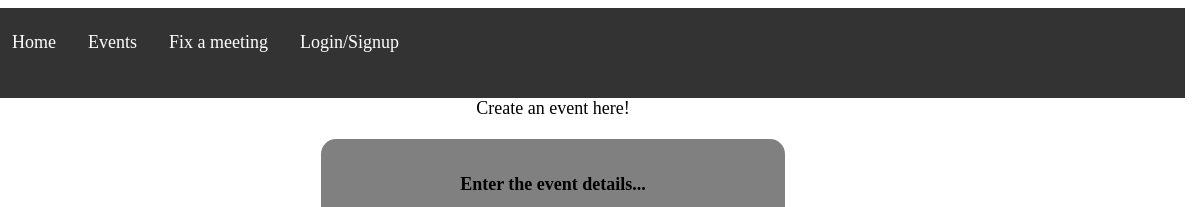
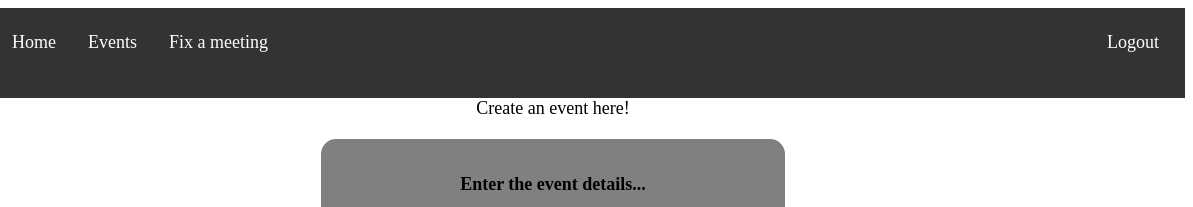
Before and after one commit to parikhmihir/Face-2-Face, a plain HTML site: page event.html in a window 1280 px wide. Shown: the top 207 px of the page, 87-1280 px from the left. Drawn offline with Linux system fonts and the light colour scheme.

Commit message:
Update event.html

```diff
--- a/event.html
+++ b/event.html
@@ -10,7 +10,7 @@
 		<li><a href="/">Home</a></li>
 		<li><a href="">Events</a></li>
 		<li><a href="meeting.html">Fix a meeting</a></li>
-		<li><a href="signup.html">Login/Signup</a></li>
+		<li style="float: right"><a href="/logout">Logout</a></li>
 </ul>
 </nav>
 <center>
```
